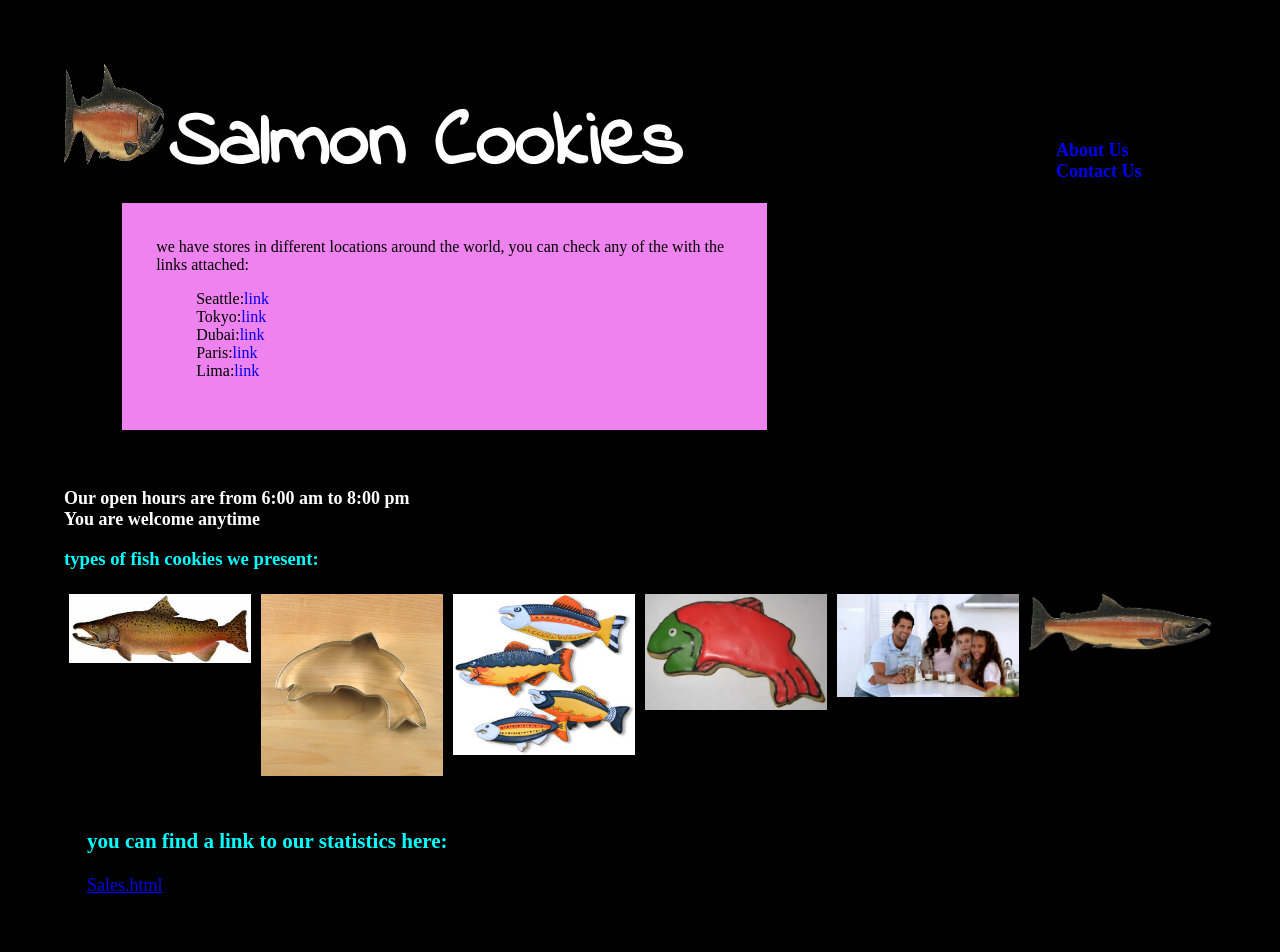
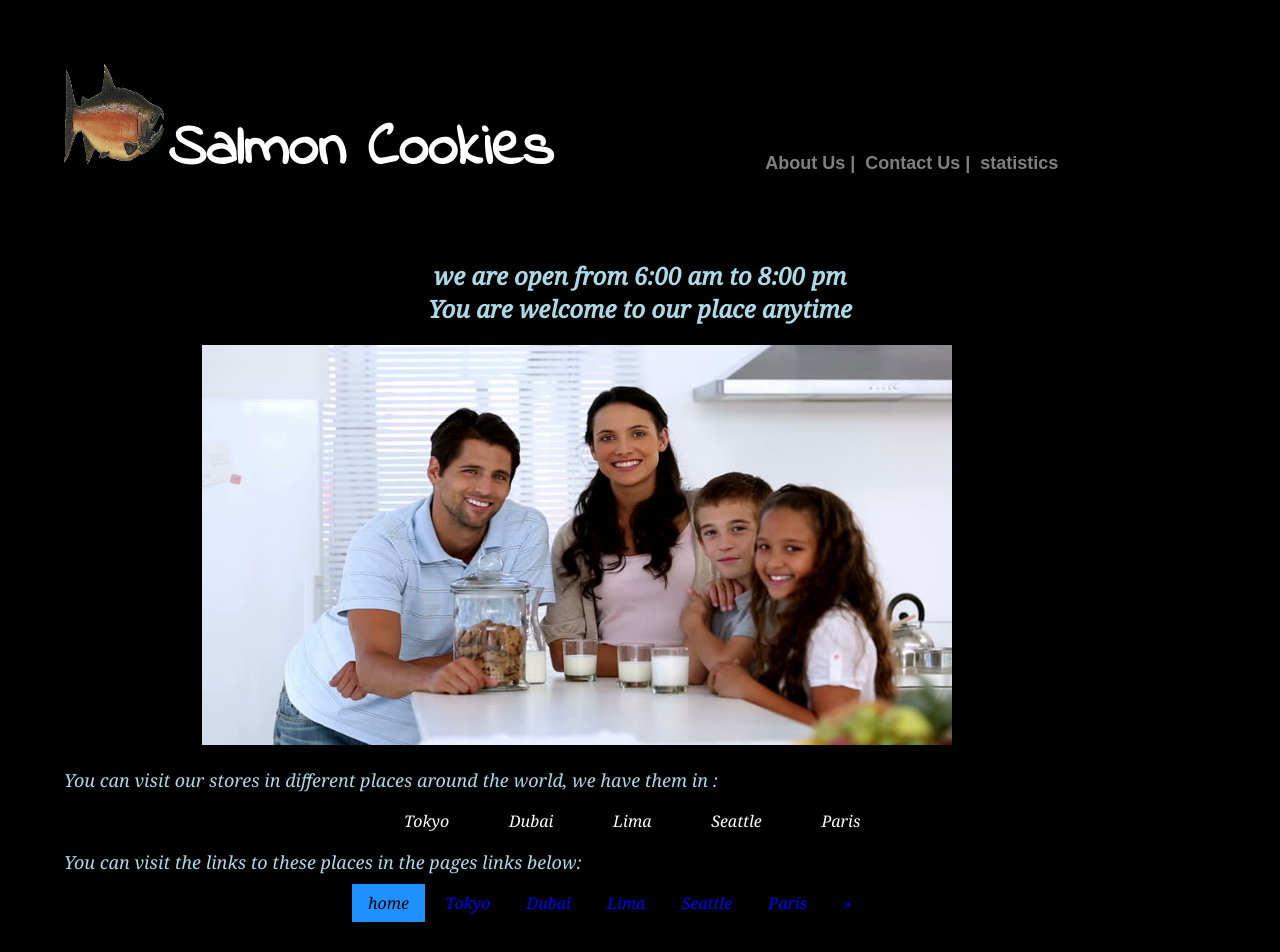
Before and after one commit to Tasneemalabsi/Salmon-Cookies, a plain HTML site: page index.html in a window 1280 px wide. Shown: the top 952 px of the page. Drawn offline with Linux system fonts and the light colour scheme; a web font is replaced by a local one.

Commit message:
edit index.html and styling

```diff
--- a/css/style.css
+++ b/css/style.css
@@ -1,13 +1,13 @@
 body {
     background-color: black;
-    color: aqua;
-    height: 1000px;
+    height: 1900px;
     padding: 3%;
     margin: 2%;
+    position: relative;
 
 
 }
-main nav {
+/* main nav {
     clear: both;
     background-color: violet;
     color: black;
@@ -16,37 +16,52 @@ main nav {
 padding: 3%;
 margin: 5%;
 list-style-type:none ;
+} */
+.contactinfo li a {
+    text-decoration: none;
+    color: gray;
+    font-family: 'Otomanopee One', sans-serif;
+
 }
-ul li a {
-    text-decoration: none;
-}
-ul li {
+.contactinfo li {
     list-style-type: none;
+    padding-left: 10px;
 }
 
 }
 header {
     display: inline-block;
-    width: 300px;
+    width: 350px;
+    height: 100px;
+    position: relative;
 }
 .contactinfo {
     float: right;
-    width: 200px;
-    margin-top: 5%;
-    color: white;
+    margin-top: 6%;
+    color: lightblue;
+    display: flex;
     font-size: large;
     font-weight: bold;
+    position: relative;
+    width: 40%;
+    padding-top: 20px;
+    margin-right:0px;
+    padding-right: 0px;
+
     }
     .title{
         float:left;
         clear:both;
+        top:0;
+        position:sticky;
+        width: 50%;
     }
 
 
 h1 {
     font-family: 'Indie Flower', cursive;
     text-align: center;
-    font-size:80px;
+    font-size:60px;
     color: white;
 
 }
@@ -56,25 +71,127 @@ table, td, th{
     background-color: aqua;
     color: black;
     border: 1px solid black;
-    font-family: 'Cinzel', serif;
+    font-family: 'Cabin', sans-serif;
 }
 
-article {
+#row1 {
     display: flex;
   }
 
   .images {
     flex: 33.33%;
     padding: 5px;
+      width: 200px;
+      height: 200px;
+      margin-top: 5%;
+      padding-top: 5%;
+      padding-bottom: 5%;
+      margin-bottom: 5%;
   }
 
-  #hours {
-      color:white;
-      font-size: large;
-      font-weight: bold;
+  #row2 {
+    display: flex;
+  }
+
+  .images2 {
+    flex: 33.33%;
+    padding: 5px;
+      width: 200px;
+      height: 200px;
   }
 
 .salesLink {
     font-size: large;
     padding: 2%;
 }
+
+h2 {
+    font-size: x-large;
+    color:lightblue;
+    text-align: center;
+}
+#welcome img{
+    width: 750px;
+    height: 400px;
+    margin-left: 12%;
+    margin-right: 3%;
+}
+#welcome {
+    clear: both;
+    padding-top: 4%;
+}
+
+
+.numbers a {
+    color: blue;
+   text-align: center;
+    padding: 8px 16px;
+    text-decoration: none;
+    transition: background-color .3s;
+
+  }
+
+  .numbers a.active {
+    background-color: dodgerblue;
+    color:black;
+  }
+
+  .numbers a:hover:not(.active) {background-color: #ddd;}
+  .numbers {
+    margin-right: 3%;
+    margin-left: 25%;
+    width: 60%;
+  }
+
+  #stores p {
+      color:lightblue;
+      font-size: large;
+  }
+  #cities li {
+      display: inline-block;
+      color:white;
+      width: 100;
+      padding-right: 5%;
+
+  }
+#cities {
+    text-align: center;
+}
+
+#design {
+    padding-top: 0%;
+    margin-top: 0%;
+}
+
+footer p {
+    text-align: center;
+    font-size: small;
+    color: gray;
+    font-family: 'Otomanopee One', sans-serif;
+
+}
+
+#icons {
+    width: 20%;
+    position: relative;
+    margin-top:1% ;
+    margin-left: 46%;
+    margin-right: 4%;
+
+
+}
+
+footer {
+    line-height: 50px;
+    width: 100%;
+}
+
+main {
+    margin-top: 5%;
+    font-family: 'Noto Serif', serif;
+}
+
+
+h3 {
+    color: lightblue;
+}
--- a/index.html
+++ b/index.html
@@ -7,8 +7,9 @@
     <title>Salmon Cookies</title>
     <link rel="stylesheet" href="css/style.css">
     <link rel="stylesheet" href="https://fonts.googleapis.com/css2?family=Indie+Flower&family=Merriweather+Sans:wght@700&display=swap">
-    <link rel="stylesheet" href="https://fonts.googleapis.com/css2?family=Comfortaa:wght@500&family=Indie+Flower&family=Merriweather+Sans:wght@700&display=swap">
-    <link href="https://fonts.googleapis.com/css2?family=Cinzel:wght@500&family=Comfortaa:wght@500&family=Indie+Flower&family=Merriweather+Sans:wght@700&display=swap" rel="stylesheet">
+    <link href="https://fonts.googleapis.com/css2?family=Noto+Serif:ital@1&family=Roboto+Mono&display=swap" rel="stylesheet">
+    <link href="https://fonts.googleapis.com/css2?family=Cabin:wght@500&family=Noto+Serif:ital@1&family=Roboto+Mono&display=swap" rel="stylesheet">
+    <link href="https://fonts.googleapis.com/css2?family=Cabin:wght@500&family=Noto+Serif:ital@1&family=Otomanopee+One&family=Roboto+Mono&display=swap" rel="stylesheet">
 
 
 </head>
@@ -18,15 +19,98 @@
         <img style="display: inline;" src="img/salmon.png" alt="salmon cookies" width="100" height="100" />
 <h1 style="display: inline;">Salmon Cookies</h1>
 </div>
-<nav class="contactinfo">
-  <ul>
-    <li><a href="https://www.bhg.com/recipe/cookies/pacific-salmon-cookies/">About Us</a></li>
-    <li><a href="https://strongviking.com/en/articles/gezonde-snacktip-john-west-zalmkoekjes/30871/">Contact Us</a></li>
+<nav >
+  <ul class="contactinfo">
+    <li><a href="https://www.bhg.com/recipe/cookies/pacific-salmon-cookies/">About Us |</a></li>
+    <li><a href="https://strongviking.com/en/articles/gezonde-snacktip-john-west-zalmkoekjes/30871/">Contact Us |</a></li>
+    <li> <a href="https://tasneemalabsi.github.io/Salmon-Cookies/sales.html">statistics</a></li>
   </ul>
 </nav>
     </header>
 
-      <main>
+
+    <main>
+      <div id="welcome">
+      <h2>we are open from 6:00 am to 8:00 pm <br> You are welcome to our place anytime</h2>
+    <img src="img/family.jpg" alt="family" id="family" >
+   </div>
+
+<article id="stores">
+  <p> You can visit our stores in different places around the world, we have them in :</p>
+  <ul id="cities">
+    <li>Tokyo</li>
+    <li>Dubai</li>
+    <li>Lima</li>
+    <li>Seattle</li>
+    <li>Paris</li>
+  </ul>
+
+
+<p>You can visit the links to these places in the pages links below: </p>
+  <div class="numbers">
+    <!-- <a href="img/chinook.jpg">&laquo;</a> -->
+  <a   class="active" href="https://tasneemalabsi.github.io/Salmon-Cookies/">home</a>
+  <a href="https://en.wikipedia.org/wiki/Tokyo">Tokyo</a>
+  <a href="https://en.wikipedia.org/wiki/Dubai">Dubai</a>
+  <a href="https://en.wikipedia.org/wiki/Lima">Lima</a>
+  <a href="https://en.wikipedia.org/wiki/Seattle">Seattle</a>
+  <a href="https://en.wikipedia.org/wiki/Paris">Paris</a>
+  <a href="#">&raquo;</a>
+
+
+
+  </div>
+
+
+</article>
+
+
+<article id="row1">
+  <div class="images">
+     <img src="img/chinook.jpg" alt="chainook" width="80%" height="60%">
+   </div>
+   <div class="images">
+     <img src="img/cutter.jpeg" alt="cutter" width="80%" height="60%">
+
+   </div>
+   <div class="images">
+     <img src="img/fish.jpg" alt="fish" width='80%' height="60%">
+   </div>
+  </article>
+   <article id="row2">
+   <div class="images2">
+     <img src="img/frosted-cookie.jpg" alt="frosted cookie" width="60%" height="60%">
+
+   </div>
+   <div class="images2">
+     <img src="img/salmon.png" alt="salmon" width="60%" height="60%">
+   </div>
+
+</article>
+
+<article id="design">
+  <h3>You can see one of our shirt designs down here :</h3>
+  <img src="img/shirt.jpg" alt="shirt">
+</article>
+<br>
+<br>
+
+
+
+    </main>
+
+    <footer>
+      <hr>
+     <p>&copy; to Salmon Cookies <br> thank you for visiting our website</p>
+     <article id="icons">
+      <img src="img/fb.png" alt="fb">
+      <img src="img/twitter.png" alt="twitter">
+        <img src="img/google.png" alt="google+">
+        <img src="img/insta.png" alt="insta">
+     </article>
+    </footer>
+
+      <!-- <main>
         <nav>
           we have stores in different locations around the world, you can check any of the with the links attached:
           <ul>
@@ -65,11 +149,7 @@
 
     </article>
   </section>
-  <div class="salesLink">
-  <h3>you can find a link to our statistics here:</h3>
-  <a href="http://127.0.0.1:5500/sales.html">Sales.html</a>
-</div>
-      </main>
+      </main> -->
 
 
 </body>
--- a/js/app.js
+++ b/js/app.js
@@ -128,9 +128,9 @@ function TableFooter () {
     function addCity (event) {
         event.preventDefault();
         let name = event.target.city.value;
-        let minCustomers= event.target.minCustomers.value;
-        let maxCustomers = event.target.maxCustomers.value;
-        let avNumPerh = event.target.AvgNumber.value;
+        let minCustomers= Number(event.target.minCustomers.value);
+        let maxCustomers = Number(event.target.maxCustomers.value);
+        let avNumPerh = Number(event.target.AvgNumber.value);
         let addedCity= new City (minCustomers,maxCustomers,avNumPerh,name);
 
   addedCity.custPerHour(minCustomers,maxCustomers);
```
Also changed, not shown: sales.html (+7 -6 lines), img/fb.png (added), img/google.png (added), img/insta.png (added), img/twitter.png (added).
